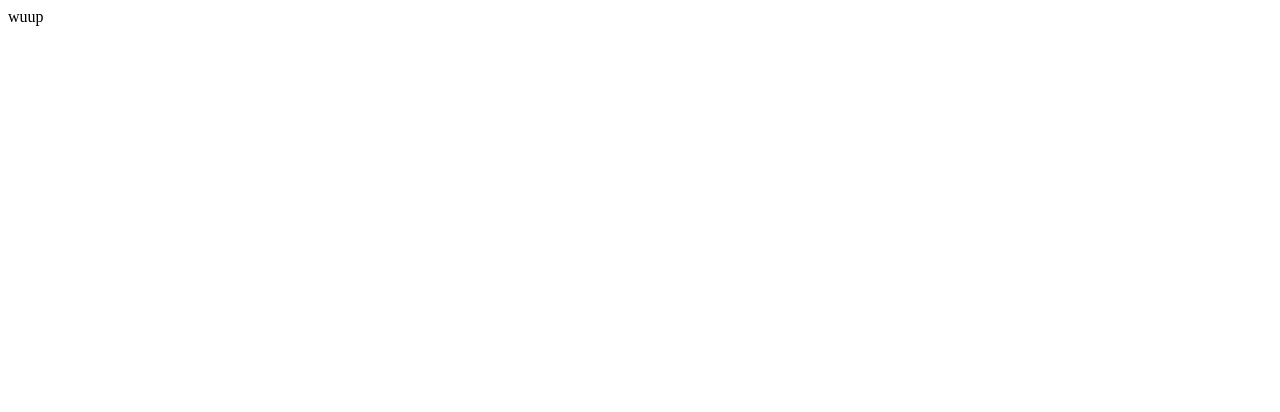
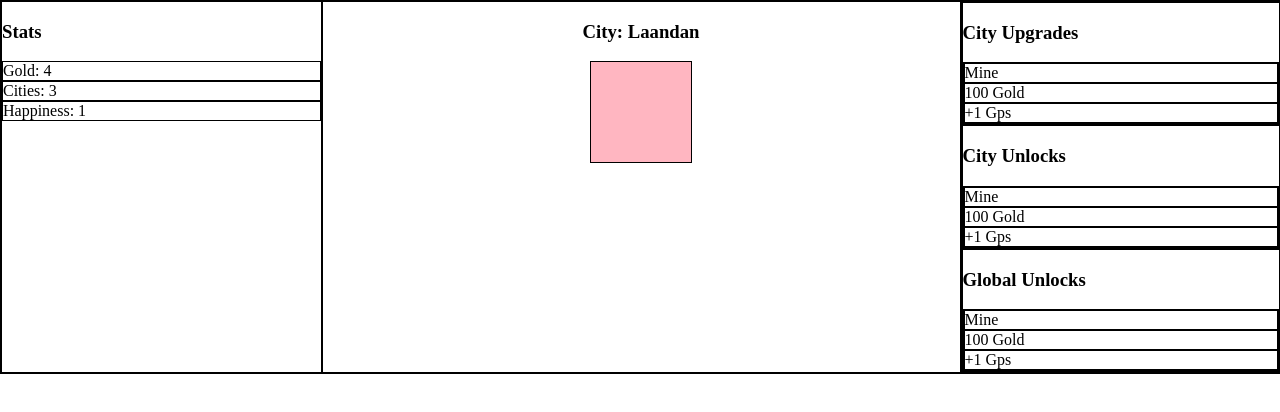
Before and after one commit to SamStenton/city-clicker, a website built with webpack: page dist/index.html in a window 1280 px wide. Built offline with Linux system fonts and the light colour scheme.

Commit message:
add resources and have things move on page

```diff
--- a/src/index.js
+++ b/src/index.js
@@ -1,11 +1,48 @@
 import './style.css';
+import MainLoop from 'mainloop.js';
+import Resource from './resource.js';
 
-function component() {
-  let element = document.createElement('div');
+const gold = new Resource('Gold', 0);
+const happiness = new Resource('Happiness', 1);
+let goldPerSecond = 1;
 
-  element.innerHTML = 'wussssssssssssssssup';
 
-  return element;
+// Settings
+const timePerStep = 500;
+
+/**
+ * Initiate the game
+ */
+function initiate() {
+  // Get details about the users game if they have come back
+
+
+  // Add listeners
+  document.getElementById('city-clicker').addEventListener('click', (el) => {
+    gold.add(1);
+  });
+
+  MainLoop
+    .setUpdate(update)
+    .setDraw(draw)
+    .setSimulationTimestep(timePerStep)
+    .start();
 }
 
-document.body.appendChild(component());
+/**
+ * Update game logic
+ */
+function update() {
+  gold.add((goldPerSecond * happiness.getValue()) / (1000 / timePerStep));
+}
+
+/**
+ * Draw content on page
+ */
+function draw() {
+  document.getElementById('gold-value').innerHTML = Math.floor(gold.getValue());
+  document.getElementById('happiness-value').innerHTML = happiness.getValue();
+}
+
+// Launch the main game loop
+initiate();
--- /dev/null
+++ b/src/resource.js
@@ -0,0 +1,20 @@
+class Resource {
+  constructor(name, initialValue = 0) {
+    this.name = name;
+    this.value = initialValue;
+  }
+
+  add(amount) {
+    this.value = this.value + amount;
+  }
+
+  remove(amount) {
+    this.value = this.value - amount;
+  }
+
+  getValue() {
+    return this.value;
+  }
+}
+
+export default Resource;
--- a/src/style.css
+++ b/src/style.css
@@ -1 +1,37 @@
 html, body { margin: 0; padding: 0; border: 0;}
+
+div {
+  border: 1px solid black;
+}
+
+
+.app {
+  width: 100%;
+  height: 100%;
+  min-height: 100%;
+  display: flex;
+  flex-direction: row;
+}
+
+.stats, .unlocks {
+ flex: 1;
+}
+
+
+/* City Section */
+.city {
+  flex: 2;
+  text-align: center;
+}
+
+#city-clicker {
+  background: lightpink;
+  height: 100px;
+  width: 100px;
+  margin: auto;
+}
+
+#city-clicker:active {
+  height: 110px;
+  width: 110px;
+}
```
Also changed, not shown: package.json (+4 -3 lines), dist/index.html, dist/main.js, 1 other file.
